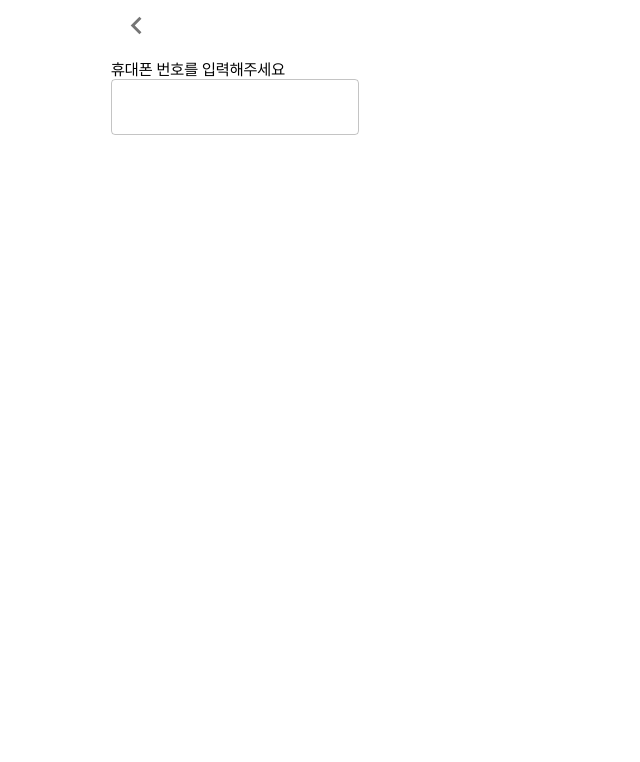
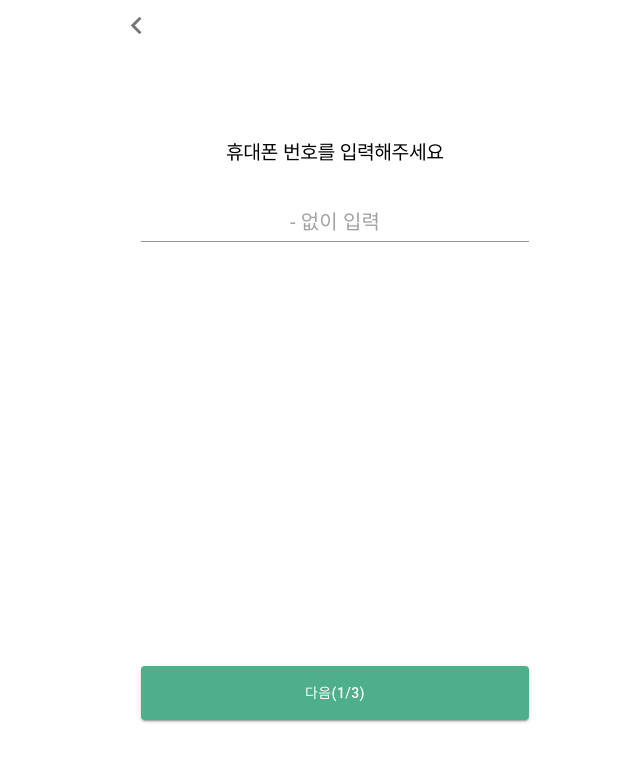
Before and after one commit to nookcoder/buckit-web, a Next.js app: page /user/login in a window 1280 px wide. Shown: the top 762 px of the page, without its empty margins (305-945 px from the left). Built offline with nearby package versions, Linux system fonts and the light colour scheme.

Commit message:
DESIGN : 로그인 - 휴대폰 번호 입력 화면 추가

```diff
--- a/components/common/buttons/full_width_button.tsx
+++ b/components/common/buttons/full_width_button.tsx
@@ -3,7 +3,7 @@ import { Button, styled } from '@mui/material';
 
 interface CustomButtonProps {
   variant: 'text' | 'outlined' | 'contained' | undefined;
-  backgroundColor?: string | undefined;
+  background_color?: string | undefined;
   text_color: string;
   hover_color?: string | undefined;
   active_color?: string | undefined;
@@ -12,7 +12,7 @@ interface CustomButtonProps {
   onClick?: () => void;
 }
 const CustomButton = styled(Button)((props: CustomButtonProps) => ({
-  backgroundColor: props.backgroundColor ?? '#4EB08B',
+  backgroundColor: props.background_color ?? '#4EB08B',
   color: props.text_color,
   padding: props.padding,
   borderColor: '#4EB08B',
@@ -27,7 +27,7 @@ const FullWidthButton = (props: CustomButtonProps) => {
     <>
       <CustomButton
         variant={props.variant}
-        backgroundColor={props.backgroundColor}
+        background_color={props.background_color}
         text_color={props.text_color}
         fullWidth={true}
         padding={props.padding}
--- a/pages/user/login/index.tsx
+++ b/pages/user/login/index.tsx
@@ -1,15 +1,38 @@
 import React from 'react';
 import AppBarWithBackArrow from '../../../components/nav/app_bar_with_back_arrow';
 import { TextField } from '@mui/material';
+import styles from '../../../styles/pages/user/LoginId.module.scss';
+import FullWidthButton from '../../../components/common/buttons/full_width_button';
 
 const LoginId = () => {
+  // todo : 휴대폰 번호 입력 Component
   return (
-    <div>
+    <div className={styles.container}>
       <AppBarWithBackArrow />
-      <main>
-        <div>
-          <div>휴대폰 번호를 입력해주세요</div>
-          <TextField></TextField>
+      <main className={styles.main_container}>
+        <div className={styles.title_container}>
+          <div className={styles.title}>휴대폰 번호를 입력해주세요</div>
+          <TextField
+            variant={'standard'}
+            placeholder={'- 없이 입력'}
+            fullWidth={true}
+            color={'success'}
+            sx={{
+              input: {
+                textAlign: 'center',
+                fontSize: '20px',
+              },
+            }}
+          />
+        </div>
+        <div className={styles.footer}>
+          <FullWidthButton
+            variant={'contained'}
+            text_color={'white'}
+            padding={'15px 0'}
+          >
+            다음(1/3)
+          </FullWidthButton>
         </div>
       </main>
     </div>
--- /dev/null
+++ b/styles/pages/user/LoginId.module.scss
@@ -0,0 +1,30 @@
+@import 'styles/variables/variables';
+
+.main_container{
+  height: calc(100vh - 141px);
+}
+
+.title_container{
+  padding: 0 30px;
+  margin-top: 80px;
+}
+
+.title{
+  font-size: 20px;
+  text-align: center;
+  margin-bottom: 40px;
+}
+
+.footer{
+  width: 100%;
+  position: fixed;
+  bottom: 0;
+  margin-bottom: 80px;
+  padding: 0 30px;
+}
+
+@media screen and (min-width: $tablet-width) {
+  .footer{
+    width: 28rem;
+  }
+}
```
